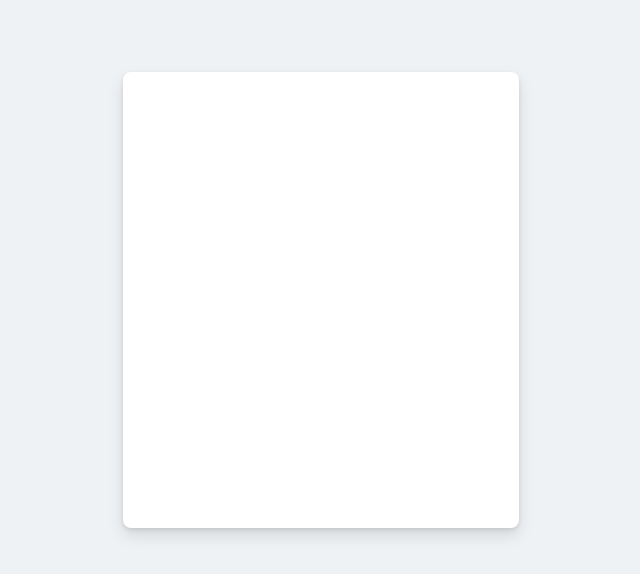
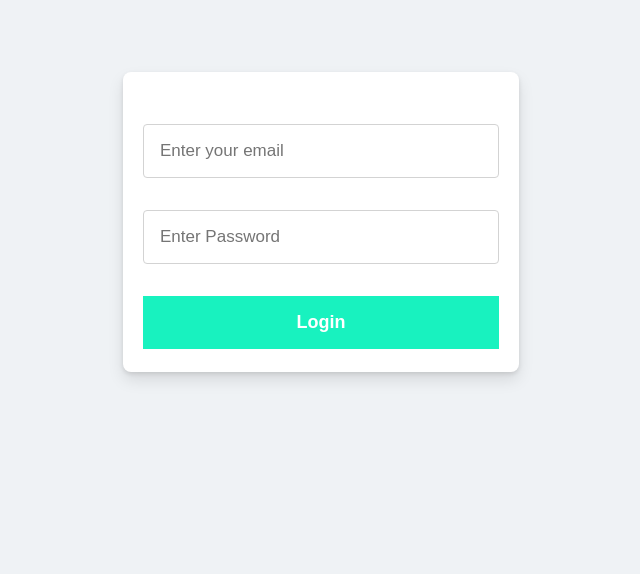
Before and after one commit to BuntyBru/listbook, a React (Create React App) app: page / in a window 1280 px wide. Shown: the top 574 px of the page, without its empty margins (319-959 px from the left). Built offline with nearby package versions, Linux system fonts and the light colour scheme.

Commit message:
login form validations

```diff
--- a/package.json
+++ b/package.json
@@ -12,7 +12,9 @@
     "react-router": "^5.2.0",
     "react-router-dom": "^5.2.0",
     "react-scripts": "4.0.1",
-    "web-vitals": "^0.2.4"
+    "styled-components": "^5.2.1",
+    "web-vitals": "^0.2.4",
+    "yup": "^0.32.8"
   },
   "scripts": {
     "start": "react-scripts start",
--- a/src/App.css
+++ b/src/App.css
@@ -1,3 +1,9 @@
+.error-msg {
+  color: #f54d4d;
+  font-weight: 500;
+  font-size: 14px;
+}
+
 @media (prefers-reduced-motion: no-preference) {
   .App-logo {
     animation: App-logo-spin infinite 20s linear;
--- /dev/null
+++ b/src/Helpers/FilteredPropsInputField.js
@@ -0,0 +1,8 @@
+import React from "react";
+import { Field } from "formik";
+
+function FilteredPropsInputField({ className, valid, error, ...props }) {
+  return <Field className={className} {...props} />;
+}
+
+export default FilteredPropsInputField;
--- a/src/components/Login/Login.css
+++ b/src/components/Login/Login.css
@@ -5,7 +5,7 @@
 }
 
 .login__container {
-  height: 456px;
+  min-height: 300px;
   width: 396px;
   margin: 0 auto;
   border-radius: 8px;
@@ -14,3 +14,30 @@
   background-color: #fff;
   border: none;
 }
+
+.formField {
+  display: flex;
+  flex-direction: column;
+  padding: 20px;
+}
+
+.formField p {
+  margin: 0;
+  margin-bottom: 8px;
+}
+
+.formField input {
+  margin-top: 2rem;
+  font-size: 17px;
+  padding: 14px 16px;
+}
+
+.formField button {
+  padding: 16px;
+  margin-top: 2rem;
+  font-weight: 800;
+  color: white;
+  font-size: 18px;
+  background-color: #18f2bf;
+  border: none;
+}
--- a/src/components/Login/Login.js
+++ b/src/components/Login/Login.js
@@ -1,10 +1,79 @@
 import React from "react";
 import "./Login.css";
+import { Formik, Form, ErrorMessage } from "formik";
+
+import { Input } from "../../styled-comps/Wrapper";
 
 function Login() {
   return (
     <div className="login">
-      <div className="login__container"></div>
+      <div className="login__container">
+        <Formik
+          initialValues={{ email: "", password: "" }}
+          validate={(values) => {
+            const errors = {};
+            if (!values.email) {
+              errors.email = "Required";
+            } else if (
+              !/^[A-Z0-9._%+-]+@[A-Z0-9.-]+\.[A-Z]{2,}$/i.test(values.email)
+            ) {
+              errors.email = "Invalid email address";
+            }
+            if (!values.password) {
+              errors.password = "Required";
+            } else if (values.password.length < 8) {
+              errors.password = "Minimum length is 8";
+            }
+
+            return errors;
+          }}
+          onSubmit={(values, { setSubmitting }) => {
+            console.log(JSON.stringify(values, null, 2));
+            setSubmitting(false);
+          }}
+        >
+          {({
+            values,
+            errors,
+            touched,
+            handleSubmit,
+            isSubmitting,
+            validating,
+            valid,
+          }) => (
+            <Form className="formField">
+              <Input
+                type="email"
+                name="email"
+                placeholder="Enter your email"
+                valid={touched.email && !errors.email}
+                error={touched.email && errors.email}
+              />
+              <ErrorMessage
+                name="email"
+                component="div"
+                className="error-msg"
+              />
+
+              <Input
+                type="password"
+                name="password"
+                placeholder="Enter Password"
+                valid={touched.password && !errors.password}
+                error={touched.password && errors.password}
+              />
+              <ErrorMessage
+                name="password"
+                component="div"
+                className="error-msg"
+              />
+              <button type="submit" disabled={isSubmitting}>
+                {!isSubmitting ? <span>Login</span> : <span>Loading</span>}
+              </button>
+            </Form>
+          )}
+        </Formik>
+      </div>
     </div>
   );
 }
--- /dev/null
+++ b/src/styled-comps/Wrapper.js
@@ -0,0 +1,181 @@
+import styled, { css } from "styled-components";
+import FilteredPropsInputField from "../Helpers/FilteredPropsInputField";
+
+export const PageWrapper = styled.section`
+  &,
+  & * {
+    box-sizing: border-box;
+    display: block;
+  }
+
+  hr {
+    display: block;
+    border: none;
+    border-top: 1px solid lightgrey;
+
+    margin-top: 1.5rem;
+    margin-bottom: 1.5rem;
+  }
+
+  font-family: system-ui;
+  font-size: 1rem;
+  line-height: 1.5rem;
+  max-width: 35em;
+  margin-left: auto;
+  margin-right: auto;
+  margin-top: 1.5rem;
+  padding: 1rem 0.75rem;
+  border: 1px solid lightgrey;
+  border-radius: 4px;
+`;
+
+export const CodeWrapper = styled.pre`
+  font-family: monospace;
+  font-size: 0.875rem;
+  line-height: 1.25rem;
+  background-color: hsl(210, 4%, 96%);
+  overflow: auto;
+  padding: 0.75rem;
+  margin: 0;
+  border-radius: 4px;
+
+  & strong {
+    margin-top: 1.5rem;
+
+    &:first-child {
+      margin-top: 0;
+    }
+  }
+`;
+
+export const Title = styled.h1`
+  font-size: 1rem;
+  line-height: 1.25rem;
+  margin-top: 0;
+`;
+
+export const Label = styled.label`
+  margin-top: 1.5rem;
+  width: 100%;
+`;
+
+export const Input = styled(FilteredPropsInputField)`
+  background-color: white;
+  border: 1px solid lightgrey;
+  border-radius: 4px;
+  font-size: 1rem;
+  line-height: 1.5rem;
+  font-style: normal;
+  font-weight: 400;
+  margin-top: 0.5rem;
+  padding: 0.75rem 0.75rem;
+
+  &:focus,
+  &:active {
+    box-shadow: rgb(210, 213, 217) 0px 0px 2px 1px,
+      rgb(227, 230, 232) 0px 0px 0px 3px;
+    border: 1px solid rgb(26, 33, 43);
+    outline: none;
+  }
+
+  /* Autocomplete styles in Chrome*/
+  &:-webkit-autofill,
+  &:-webkit-autofill:hover,
+  &:-webkit-autofill:focus {
+    background-color: white;
+    border: 1px solid lightgrey;
+    box-shadow: 0 0 0px 1000px #fff inset;
+    -webkit-box-shadow: 0 0 0px 1000px #fff inset;
+    transition: background-color 5000s ease-in-out 0s;
+    -webkit-text-fill-color: black;
+  }
+
+  ${({ valid }) =>
+    valid &&
+    css`
+      border: 1px solid rgb(0, 156, 38);
+
+      &:focus,
+      &:active {
+        border: 1px solid rgb(0, 156, 38);
+        box-shadow: rgb(106, 237, 97) 0px 0px 2px 1px,
+          rgb(177, 247, 160) 0px 0px 0px 3px;
+        outline: none;
+      }
+
+      /* Autocomplete styles in Chrome*/
+      &:-webkit-autofill,
+      &:-webkit-autofill:hover,
+      &:-webkit-autofill:focus {
+        border: 1px solid rgb(0, 156, 38);
+      }
+    `}
+
+  ${({ error }) =>
+    error &&
+    css`
+      border: 1px solid;
+      border-color: rgb(191, 49, 12);
+      outline: none;
+
+      &:focus,
+      &:active {
+        box-shadow: rgb(244, 129, 116) 0px 0px 2px 1px,
+          rgb(251, 178, 174) 0px 0px 0px 3px;
+        border: 1px solid rgb(191, 49, 12);
+        outline: none;
+      }
+
+      /* Autocomplete styles in Chrome*/
+      &:-webkit-autofill,
+      &:-webkit-autofill:hover,
+      &:-webkit-autofill:focus {
+        border: 1px solid rgb(191, 49, 12);
+      }
+    `}
+`;
+
+export const StyledInlineErrorMessage = styled.div`
+  background-color: rgb(255, 245, 245);
+  color: rgb(120, 27, 0);
+  display: block;
+
+  padding: 0.5rem 0.75rem;
+  margin-top: 0.5rem;
+  white-space: pre-line;
+`;
+
+export const Submit = styled.button`
+  width: 100%;
+  margin-top: 1.5rem;
+
+  background-color: rgb(24, 81, 187);
+  display: block;
+  text-align: center;
+  font-size: 1rem;
+  line-height: 1.5rem;
+  font-style: normal;
+  font-weight: 700;
+  height: 3rem;
+  white-space: nowrap;
+  color: rgb(232, 243, 255) !important;
+  padding: 0.5rem 1rem;
+
+  &:active,
+  &:focus,
+  &:hover {
+    cursor: pointer;
+  }
+
+  &:disabled {
+    cursor: pointer;
+    background-color: rgb(163, 168, 173);
+    box-shadow: none;
+    color: rgb(255, 255, 255) !important;
+
+    &:hover,
+    &:focus {
+      cursor: not-allowed;
+    }
+  }
+`;
```
Also changed, not shown: src/styled-comps/InputWrapper.js (added, +9 -0 lines), 2 other files (tests, documents, lock files or other folders).
